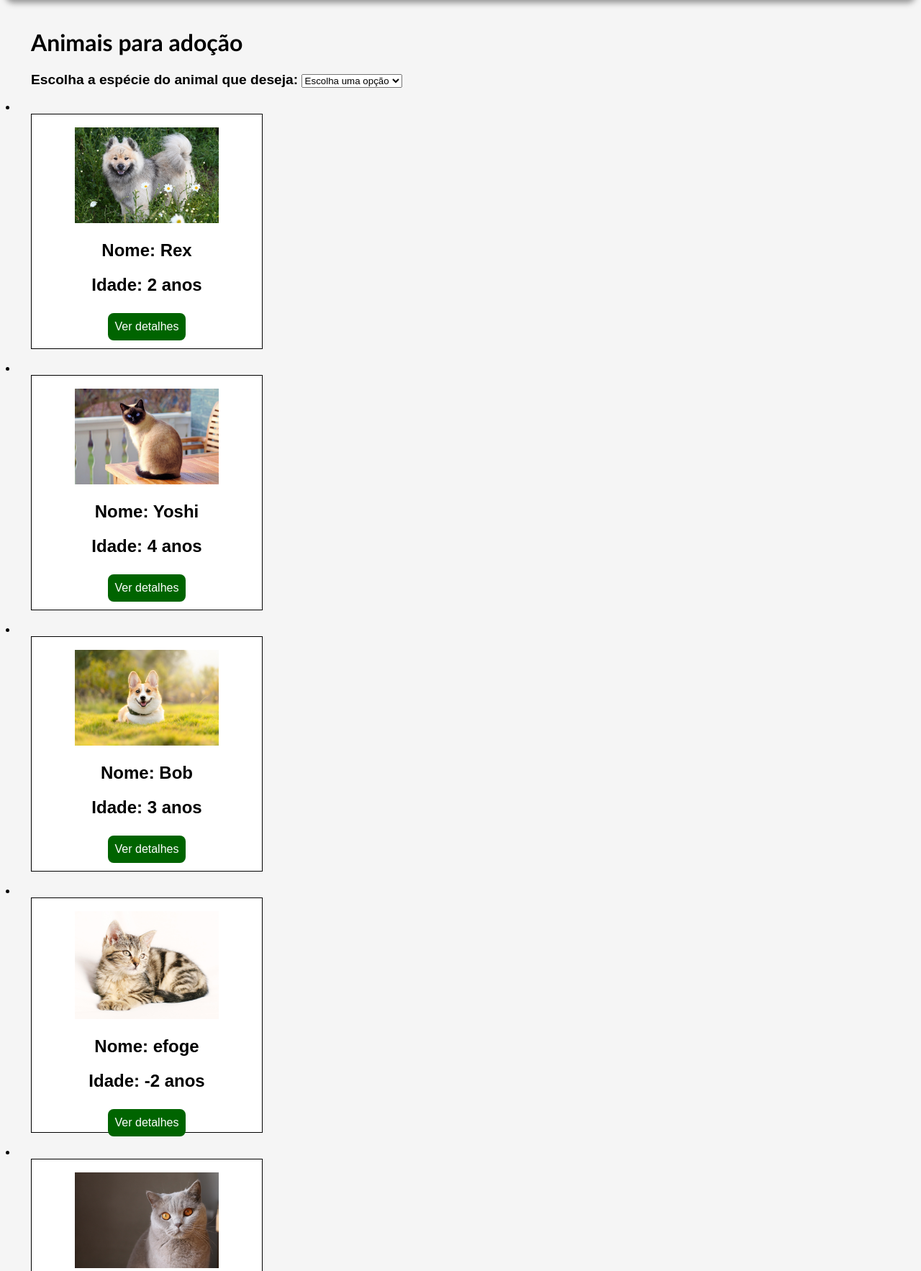
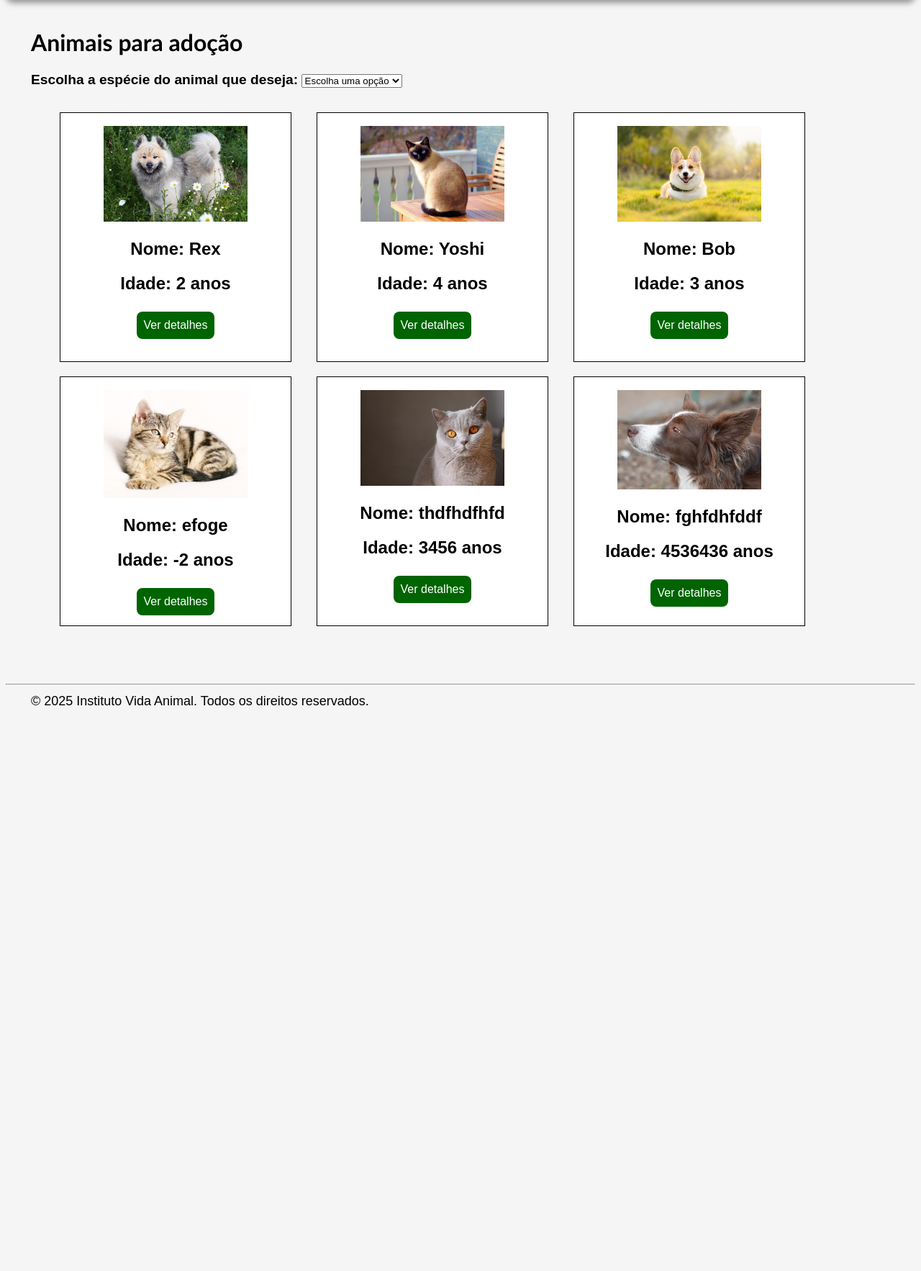
Before and after one commit to GabriSou123/pap, a Django app: page /adotar/ in a window 1280 px wide. Shown: the part 158-1924 px from the top of the page at 72% size. After the commit the page ends 1138 px from the top, so only its background shows below. Run offline with Django 5.2, Linux system fonts and the light colour scheme; data comes from the database, SQL or seed files in the repository; both versions use the stored data as it was after the commit.

Commit message:
Alterações3
06/10/2025

```diff
--- a/projeto_adocao/app_adocao/static/css/style.css
+++ b/projeto_adocao/app_adocao/static/css/style.css
@@ -1,22 +1,22 @@
-
-ul {
+.lista-animais {
     display: flex;
-    justify-content:center;
-    list-style: none;
+    flex-wrap: wrap;
+    list-style-type: none;
 }
-
 
 .caixa {
     margin-left: 35px;
     display: flex;
     align-items: center;
     text-align: center;
+    margin-bottom: 20px;
     padding: 0 40px;
     background-color: white;
     border: 1px solid #000000;
-    height: 325px;
+    height: 345px;
     width: 240px;
     display: block;
+    list-style: none;
 }
 
 button {
--- a/projeto_adocao/app_adocao/templates/site/adotar.html
+++ b/projeto_adocao/app_adocao/templates/site/adotar.html
@@ -34,8 +34,10 @@
             </select>
         </form>
         <br>
+        <ul  class="lista-animais">
             {% for animal in animais %}
                 <li>
+                    <div class=""></div>
                         <div class="caixa">
                             <br>
                             {% if animal.imagem %}
@@ -49,11 +51,10 @@
                             </button>
                         </div>
                 </li>
-        <br>
             {% empty %}
                 <li>Não há animais cadastrados.</li>
             {% endfor %}
-
+        </ul>
     </body>
 
 
--- a/projeto_adocao/app_adocao/views.py
+++ b/projeto_adocao/app_adocao/views.py
@@ -14,14 +14,6 @@ def contactos(request):
 def sobreNos(request):
     return render(request,'site/sobreNos.html')
 
-def cao1(request):
-    return render(request,'animais/cao/cao1.html')
-
-def cao2(request):
-    return render(request,'animais/cao/cao2.html')
-
-def gato4(request):
-    return render(request,'animais/gato/gato4.html')
 
 def animaisadc(request, animal_id):
     animal = get_object_or_404(Animal, id=animal_id)
--- a/projeto_adocao/projeto_adocao/urls.py
+++ b/projeto_adocao/projeto_adocao/urls.py
@@ -10,8 +10,6 @@ urlpatterns = [
     path('adotar/', views.adotar, name='adotar'),  # lista de animais
     path('contactos/', views.contactos, name='contactos'),
     path('sobreNos/', views.sobreNos, name='sobreNos'),
-    path('cao1/', views.cao1, name='cao1'),
-    path('gato4/', views.gato4, name='gato4'),
     path('animaisadc/<int:animal_id>/', views.animaisadc, name='animais_detalhe'),  # detalhe do animal
 ]
 
```
Also changed, not shown: projeto_adocao/db.sqlite3, projeto_adocao/media/imgAnimal/Captura_de_ecrã_2025-09-16_114833.png (added), projeto_adocao/media/imgAnimal/bob.jpg (added), projeto_adocao/media/imgAnimal/cao2_7nFEtFY.jpg (added), projeto_adocao/media/imgAnimal/cao3.jpg (added), projeto_adocao/media/imgAnimal/cao4.jpg (added), projeto_adocao/media/imgAnimal/gato2.jpg (added), projeto_adocao/media/imgAnimal/gato3.jpg (added). Lines whose indentation alone changed are shown as unchanged.
